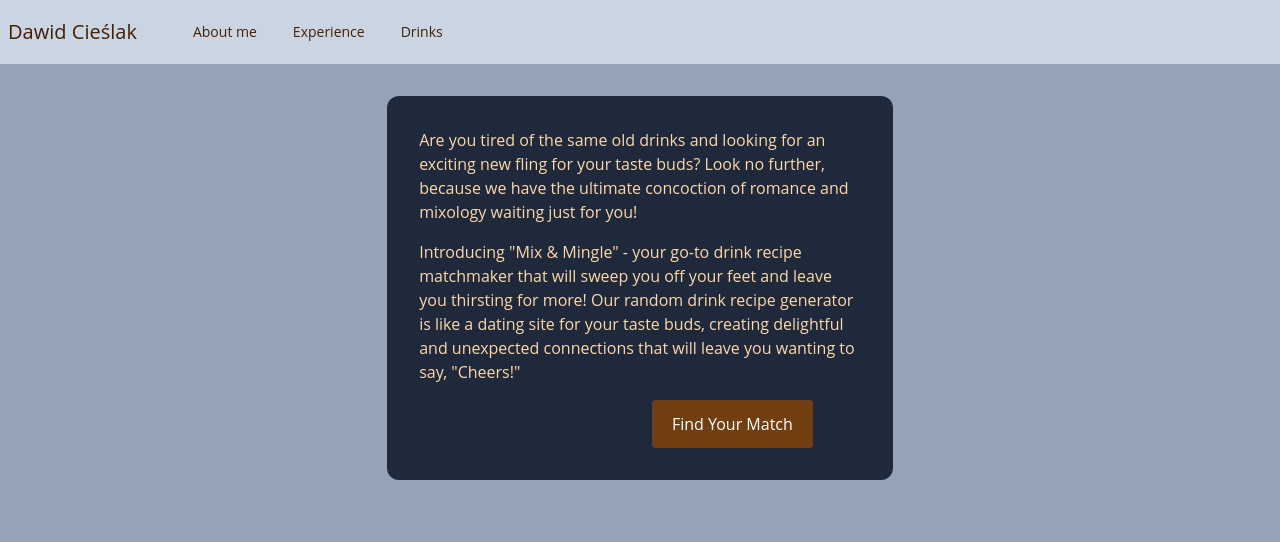
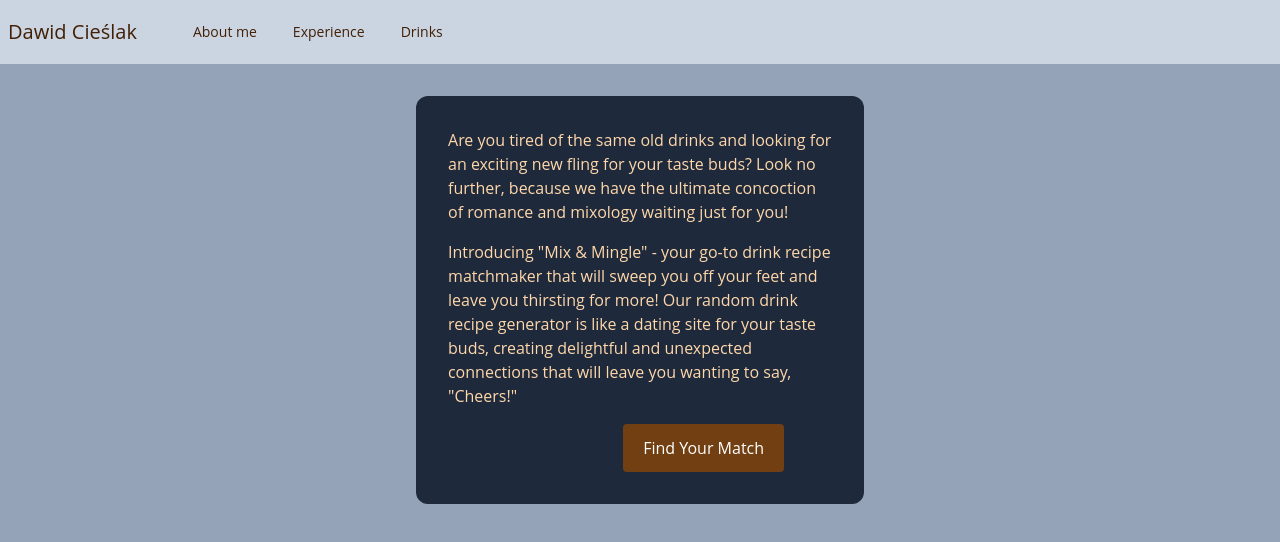
Before and after one commit to Canthar90/First-Full, a Vue app in the folder Frontend/First_full_front/: page /drinks in a window 1280 px wide. Shown: the top 542 px of the page. Built offline with nearby package versions, Linux system fonts and the light colour scheme.

Commit message:
Added test for initial state of random drink recipe

```diff
--- a/Frontend/First_full_front/src/views/DrinkSite.vue
+++ b/Frontend/First_full_front/src/views/DrinkSite.vue
@@ -1,6 +1,6 @@
 <template>
   <body class="px-2">
-    <div class="pt-16 grid grid-cols-10 justify-center">
+    <div class="pt-16 grid grid-cols-10 gap-x-24 justify-center pb-10">
       <figure
         class="mt-8 bg-slate-800 rounded-xl md:p-8 col-start-4 col-span-4 justify-center gap-x-6"
       >
```
Also changed, not shown: 1 other file (tests, documents, lock files or other folders).
